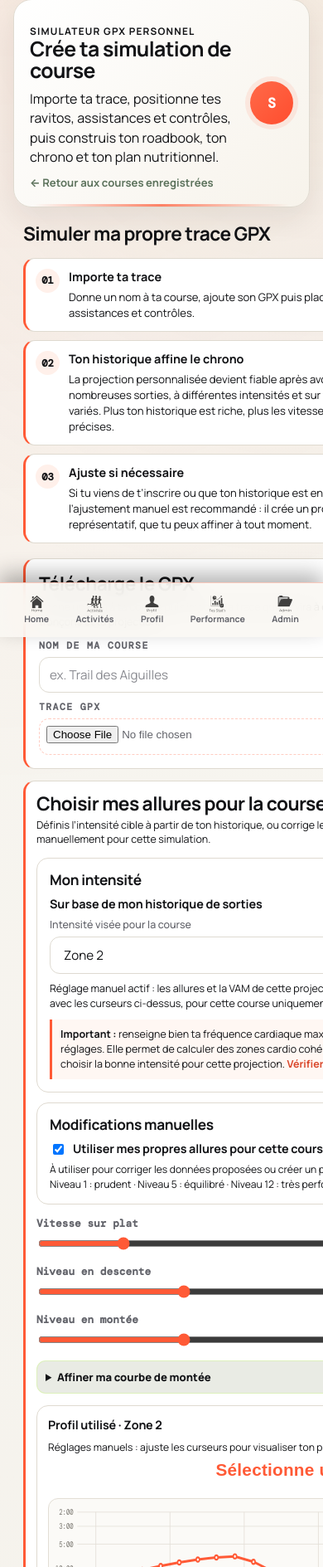
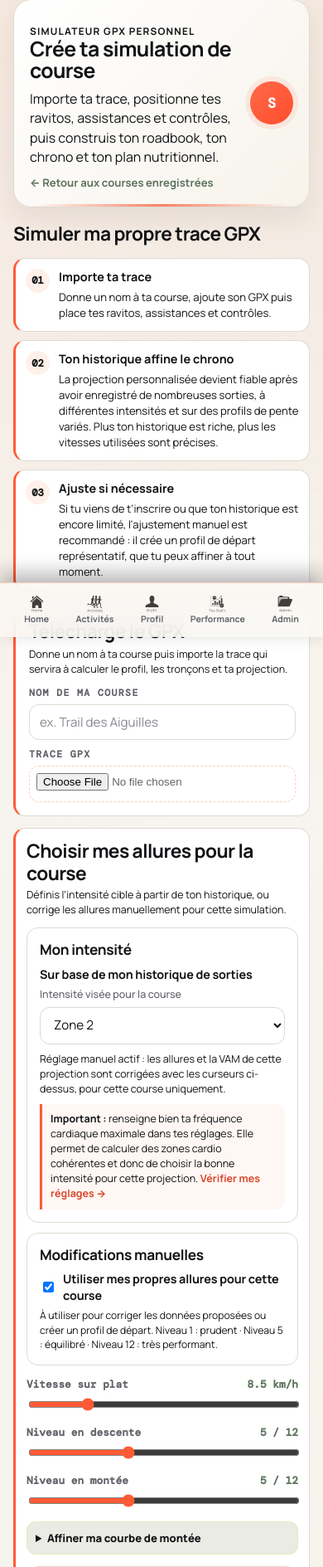
Before and after one commit to hoeltb-code/strava-glucoseV2, a FastAPI app: page /ui/user/1?mode=custom in a window 390 px wide; the page is wider, and only the part inside the window is pictured. Shown: the part 76-1965 px from the top of that part at 83% size. Run offline with FastAPI, Linux system fonts and the light colour scheme; the visitor is signed in with stand-in values (Sample User, id 1); tables that the repository leaves empty hold one stand-in row (values such as "Sample post"); parts of the project's set-up code (start-up, migrations or seed data) failed here and were passed over; some web fonts are replaced.

Commit message:
Fix dashboard mobile horizontal overflow

```diff
--- a/templates/user_dashboard.html
+++ b/templates/user_dashboard.html
@@ -107,7 +107,10 @@
   }
   /* Le simulateur n'est plus enfermé dans une carte parent : ses modules
      utilisent directement la largeur disponible du tableau de bord. */
-  .projection-panel { margin:0; }
+  .projection-panel { margin:0; min-width:0; max-width:100%; }
+  .projection-panel input,
+  .projection-panel select,
+  .projection-panel textarea { box-sizing:border-box; max-width:100%; }
   .projection-panel h2 { margin:0 0 8px; font-size:1.42rem; }
   .projection-panel p { color:var(--text-muted); margin:0 0 18px; line-height:1.45; }
   .simulation-explainer { display:grid; grid-template-columns:repeat(3, minmax(0, 1fr)); gap:10px; margin:14px 0 18px; }
@@ -496,8 +499,6 @@
     border:1px solid rgba(255,255,255,0.18);
   }
   @media (max-width: 640px) {
-    /* Conserve un retrait de lecture après la suppression de la carte parent. */
-    .projection-panel { padding:0 12px; }
     .dashboard-hero { grid-template-columns:1fr auto; padding:19px; gap:14px; }
     .profile-orb { width:52px; height:52px; font-size:1.05rem; }
     .quick-actions { grid-template-columns:repeat(2, minmax(0, 1fr)); gap:9px; }
```
